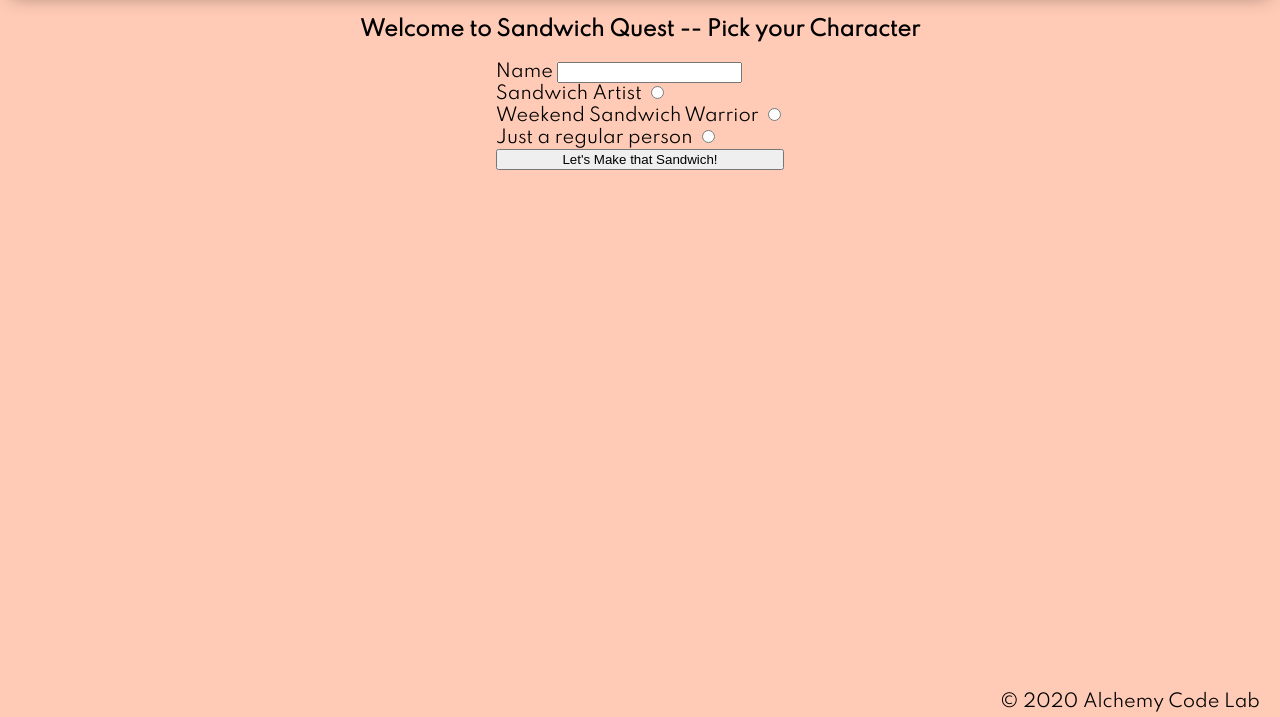
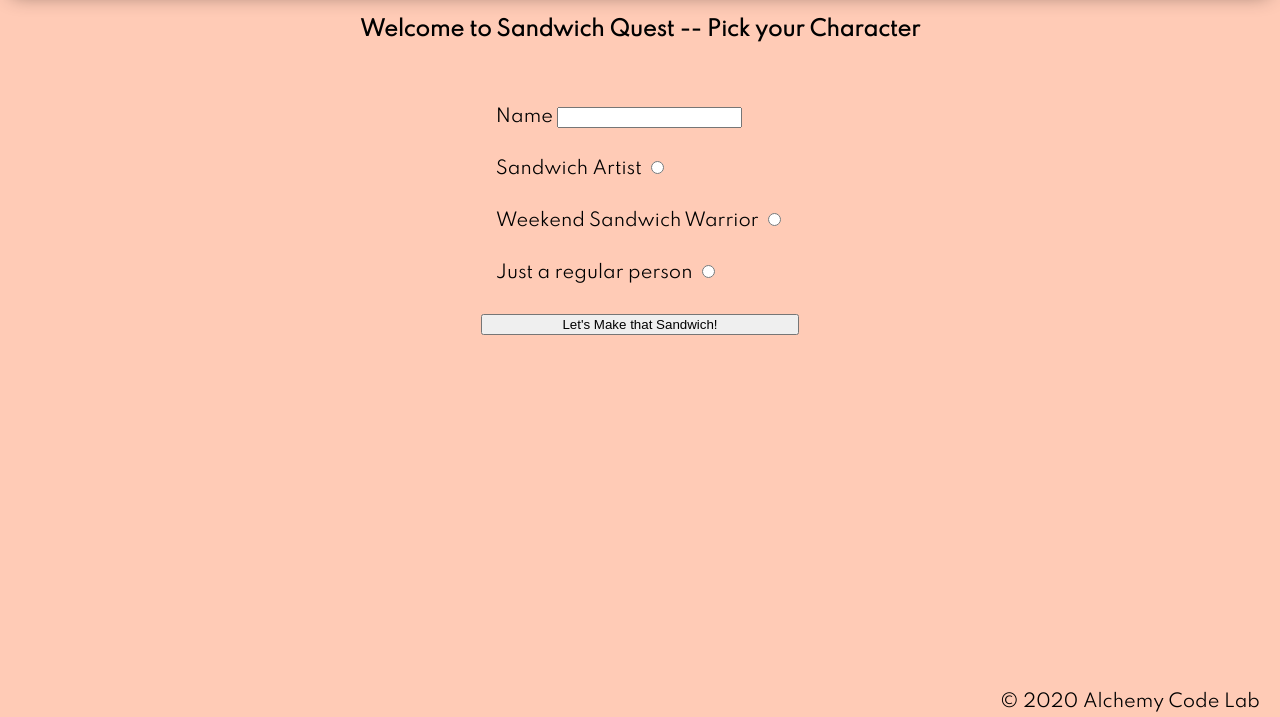
Before and after one commit to pete-hamrick/lab-13-adventure-quest, a plain HTML site: page index.html in a window 1280 px wide. Shown: the part 83-800 px from the top of the page. Drawn offline with Linux system fonts and the light colour scheme.

Commit message:
updated some styling and a plan for day 2 into the readme

```diff
--- a/index.html
+++ b/index.html
@@ -24,7 +24,7 @@
     <main>
         <h3>Welcome to Sandwich Quest -- Pick your Character</h3>
         <div id="user-input">
-            <form id="user-form">
+            <form id="user-form" autocomplete="off">
                 <label for="name">
                     Name
                     <input name="name" type="text">
--- a/styles/home.css
+++ b/styles/home.css
@@ -1,6 +1,13 @@
+#user-input {
+    display: flex;
+    flex-direction: column;
+    margin-top: 15px;
+}
+
 #user-form {
     display: flex;
     flex-direction: column;
+    margin-top: 15px;
 }
 
 body {
@@ -8,3 +15,9 @@ body {
     font-family: 'Spartan', sans-serif;
     font-size: 1.1rem;
 }
+label {
+    margin: 15px;
+}
+button {
+    margin-top: 15px;
+}
```
Also changed, not shown: 1 other file.
